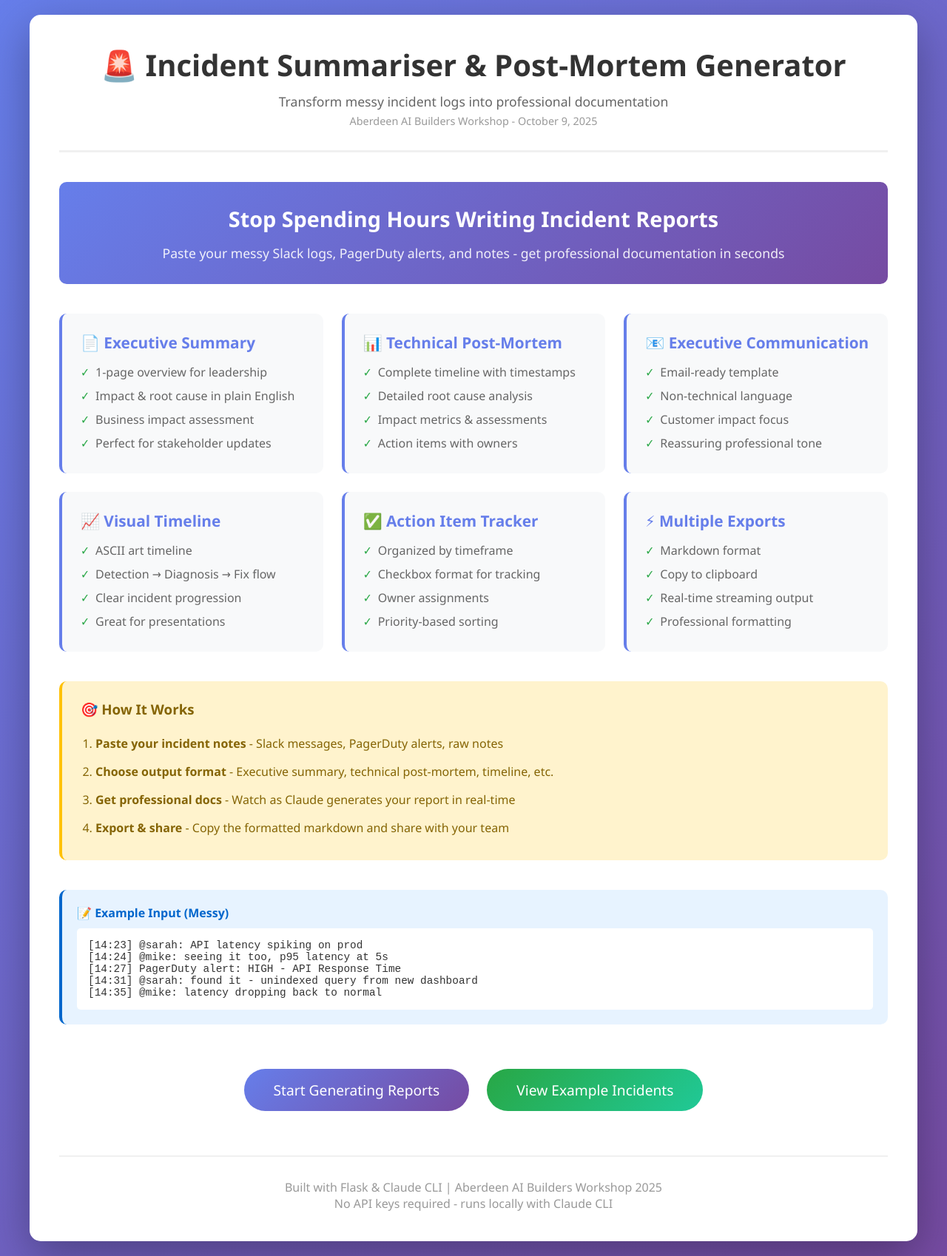
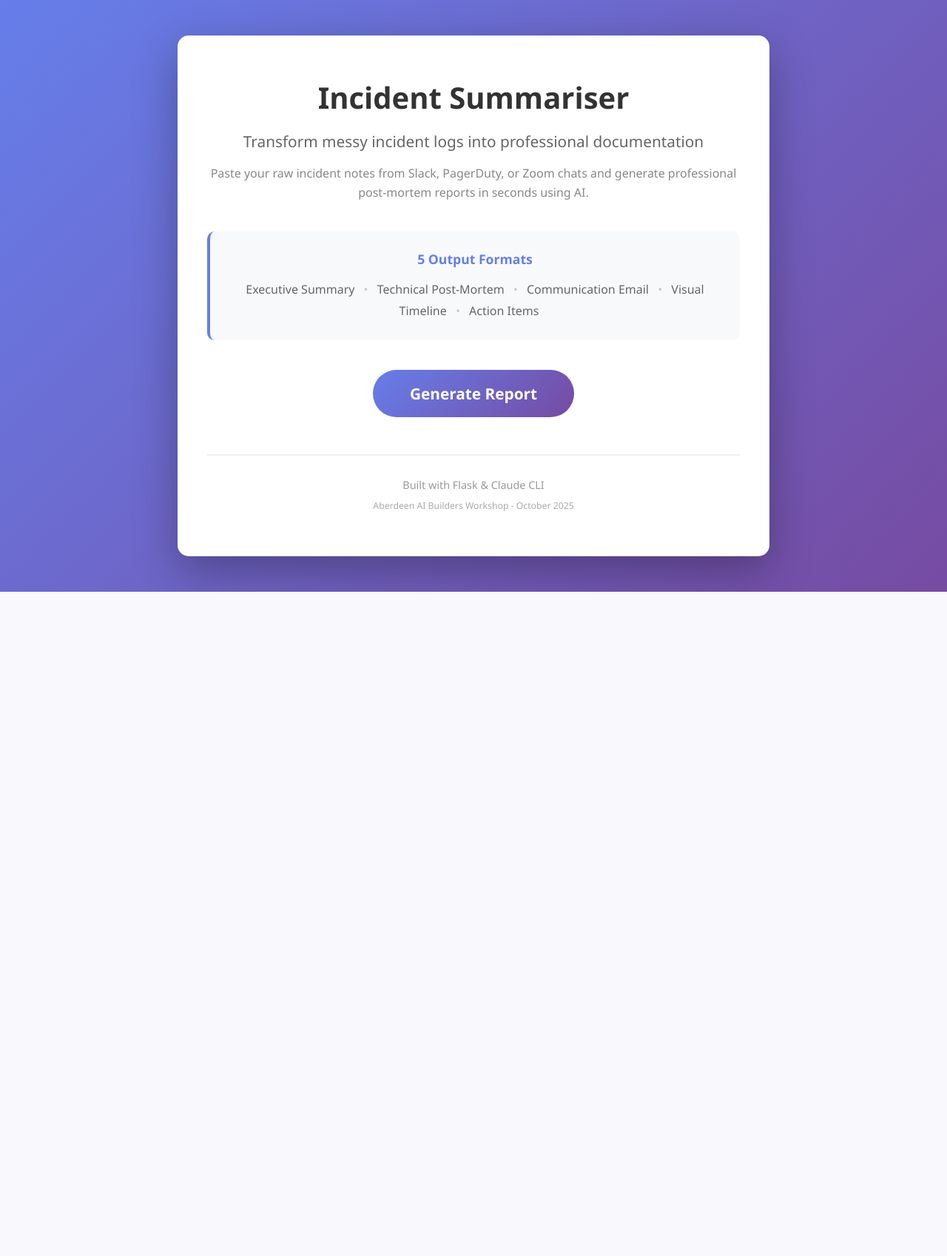
Before and after one commit to rooh010/ai-builders-aberdeen-workshop, a Flask app: page / in a window 1280 px wide. Shown: the whole page at 74% size. After the commit the page ends 800 px from the top, so only its background shows below. Run offline with Flask 3, Linux system fonts and the light colour scheme.

Commit message:
Simplify UI and remove examples page
Changes:
- Simplify index.html to clean, centered layout
- Remove feature cards grid for less busy appearance
- Remove examples page (/examples route and template)
- Keep only essential information on home page
- Update to single "Generate Report" CTA button

```diff
--- a/app.py
+++ b/app.py
@@ -393,12 +393,6 @@ def api_generate_report():
         )
 
 
-@app.route('/examples')
-def examples():
-    """View example incidents"""
-    return render_template('examples.html')
-
-
 if __name__ == '__main__':
     print("=" * 60)
     print("🚨 Incident Summariser & Post-Mortem Generator")
--- a/templates/index.html
+++ b/templates/index.html
@@ -15,115 +15,81 @@
             font-family: 'Segoe UI', Tahoma, Geneva, Verdana, sans-serif;
             background: linear-gradient(135deg, #667eea 0%, #764ba2 100%);
             min-height: 100vh;
+            display: flex;
+            align-items: center;
+            justify-content: center;
             padding: 20px;
         }
 
         .container {
-            max-width: 1200px;
+            max-width: 800px;
             margin: 0 auto;
             background: white;
             border-radius: 15px;
-            padding: 40px;
+            padding: 60px 40px;
             box-shadow: 0 20px 60px rgba(0, 0, 0, 0.3);
-        }
-
-        header {
             text-align: center;
-            margin-bottom: 40px;
-            padding-bottom: 30px;
-            border-bottom: 3px solid #f0f0f0;
         }
 
         h1 {
             color: #333;
             font-size: 2.5em;
-            margin-bottom: 10px;
+            margin-bottom: 20px;
+            line-height: 1.2;
         }
 
         .subtitle {
             color: #666;
-            font-size: 1.1em;
-            margin-bottom: 5px;
+            font-size: 1.3em;
+            margin-bottom: 15px;
+            line-height: 1.5;
         }
 
-        .workshop-info {
-            color: #999;
-            font-size: 0.9em;
+        .description {
+            color: #888;
+            font-size: 1em;
+            margin-bottom: 40px;
+            line-height: 1.6;
         }
 
-        .hero {
-            background: linear-gradient(135deg, #667eea 0%, #764ba2 100%);
-            color: white;
-            padding: 30px;
+        .formats {
+            background: #f8f9fa;
+            padding: 25px;
             border-radius: 10px;
             margin-bottom: 40px;
-            text-align: center;
+            border-left: 4px solid #667eea;
         }
 
-        .hero h2 {
-            font-size: 1.8em;
+        .formats h3 {
+            color: #667eea;
+            font-size: 1.1em;
             margin-bottom: 15px;
         }
 
-        .hero p {
-            font-size: 1.1em;
-            opacity: 0.9;
+        .formats ul {
+            list-style: none;
+            color: #666;
+            line-height: 1.8;
         }
 
-        .features {
-            display: grid;
-            grid-template-columns: repeat(auto-fit, minmax(300px, 1fr));
-            gap: 25px;
-            margin: 40px 0;
+        .formats li {
+            display: inline;
         }
 
-        .feature-card {
-            background: #f8f9fa;
-            padding: 25px;
-            border-radius: 10px;
-            border-left: 4px solid #667eea;
-            transition: transform 0.3s, box-shadow 0.3s;
+        .formats li:after {
+            content: " • ";
+            color: #ccc;
+            margin: 0 8px;
         }
 
-        .feature-card:hover {
-            transform: translateY(-5px);
-            box-shadow: 0 10px 20px rgba(0, 0, 0, 0.1);
-        }
-
-        .feature-card h3 {
-            color: #667eea;
-            margin-bottom: 10px;
-            font-size: 1.3em;
-        }
-
-        .feature-card ul {
-            list-style: none;
-            color: #666;
-        }
-
-        .feature-card li {
-            padding: 5px 0;
-            padding-left: 20px;
-            position: relative;
-        }
-
-        .feature-card li:before {
-            content: "✓";
-            position: absolute;
-            left: 0;
-            color: #28a745;
-            font-weight: bold;
-        }
-
-        .cta-section {
-            text-align: center;
-            margin: 50px 0 30px;
+        .formats li:last-child:after {
+            content: "";
         }
 
         .btn {
             display: inline-block;
-            padding: 15px 40px;
-            font-size: 1.2em;
+            padding: 18px 50px;
+            font-size: 1.3em;
             color: white;
             background: linear-gradient(135deg, #667eea 0%, #764ba2 100%);
             border: none;
@@ -131,177 +97,54 @@
             text-decoration: none;
             cursor: pointer;
             transition: transform 0.3s, box-shadow 0.3s;
-            margin: 10px;
+            font-weight: 600;
         }
 
         .btn:hover {
             transform: translateY(-3px);
-            box-shadow: 0 10px 20px rgba(102, 126, 234, 0.4);
-        }
-
-        .btn-secondary {
-            background: linear-gradient(135deg, #28a745 0%, #20c997 100%);
-        }
-
-        .how-it-works {
-            background: #fff3cd;
-            border-left: 4px solid #ffc107;
-            padding: 25px;
-            border-radius: 10px;
-            margin: 40px 0;
-        }
-
-        .how-it-works h3 {
-            color: #856404;
-            margin-bottom: 15px;
-        }
-
-        .how-it-works ol {
-            color: #856404;
-            padding-left: 20px;
-        }
-
-        .how-it-works li {
-            padding: 8px 0;
-            font-weight: 500;
-        }
-
-        .example-box {
-            background: #e7f3ff;
-            border-left: 4px solid #0066cc;
-            padding: 20px;
-            border-radius: 10px;
-            margin: 20px 0;
-        }
-
-        .example-box h4 {
-            color: #0066cc;
-            margin-bottom: 10px;
-        }
-
-        .example-box code {
-            display: block;
-            background: white;
-            padding: 15px;
-            border-radius: 5px;
-            margin-top: 10px;
-            font-family: 'Courier New', monospace;
-            white-space: pre-wrap;
-            font-size: 0.9em;
-            color: #333;
+            box-shadow: 0 10px 30px rgba(102, 126, 234, 0.4);
         }
 
         footer {
-            text-align: center;
             margin-top: 50px;
             padding-top: 30px;
             border-top: 2px solid #f0f0f0;
             color: #999;
+            font-size: 0.9em;
+        }
+
+        .workshop-tag {
+            color: #aaa;
+            font-size: 0.85em;
+            margin-top: 10px;
         }
     </style>
 </head>
 <body>
     <div class="container">
-        <header>
-            <h1>🚨 Incident Summariser & Post-Mortem Generator</h1>
-            <p class="subtitle">Transform messy incident logs into professional documentation</p>
-            <p class="workshop-info">Aberdeen AI Builders Workshop - October 9, 2025</p>
-        </header>
+        <h1>Incident Summariser</h1>
+        <p class="subtitle">Transform messy incident logs into professional documentation</p>
+        <p class="description">
+            Paste your raw incident notes from Slack, PagerDuty, or Zoom chats and generate
+            professional post-mortem reports in seconds using AI.
+        </p>
 
-        <div class="hero">
-            <h2>Stop Spending Hours Writing Incident Reports</h2>
-            <p>Paste your messy Slack logs, PagerDuty alerts, and notes - get professional documentation in seconds</p>
+        <div class="formats">
+            <h3>5 Output Formats</h3>
+            <ul>
+                <li>Executive Summary</li>
+                <li>Technical Post-Mortem</li>
+                <li>Communication Email</li>
+                <li>Visual Timeline</li>
+                <li>Action Items</li>
+            </ul>
         </div>
 
-        <section class="features">
-            <div class="feature-card">
-                <h3>📄 Executive Summary</h3>
-                <ul>
-                    <li>1-page overview for leadership</li>
-                    <li>Impact & root cause in plain English</li>
-                    <li>Business impact assessment</li>
-                    <li>Perfect for stakeholder updates</li>
-                </ul>
-            </div>
-
-            <div class="feature-card">
-                <h3>📊 Technical Post-Mortem</h3>
-                <ul>
-                    <li>Complete timeline with timestamps</li>
-                    <li>Detailed root cause analysis</li>
-                    <li>Impact metrics & assessments</li>
-                    <li>Action items with owners</li>
-                </ul>
-            </div>
-
-            <div class="feature-card">
-                <h3>📧 Executive Communication</h3>
-                <ul>
-                    <li>Email-ready template</li>
-                    <li>Non-technical language</li>
-                    <li>Customer impact focus</li>
-                    <li>Reassuring professional tone</li>
-                </ul>
-            </div>
-
-            <div class="feature-card">
-                <h3>📈 Visual Timeline</h3>
-                <ul>
-                    <li>ASCII art timeline</li>
-                    <li>Detection → Diagnosis → Fix flow</li>
-                    <li>Clear incident progression</li>
-                    <li>Great for presentations</li>
-                </ul>
-            </div>
-
-            <div class="feature-card">
-                <h3>✅ Action Item Tracker</h3>
-                <ul>
-                    <li>Organized by timeframe</li>
-                    <li>Checkbox format for tracking</li>
-                    <li>Owner assignments</li>
-                    <li>Priority-based sorting</li>
-                </ul>
-            </div>
-
-            <div class="feature-card">
-                <h3>⚡ Multiple Exports</h3>
-                <ul>
-                    <li>Markdown format</li>
-                    <li>Copy to clipboard</li>
-                    <li>Real-time streaming output</li>
-                    <li>Professional formatting</li>
-                </ul>
-            </div>
-        </section>
-
-        <div class="how-it-works">
-            <h3>🎯 How It Works</h3>
-            <ol>
-                <li><strong>Paste your incident notes</strong> - Slack messages, PagerDuty alerts, raw notes</li>
-                <li><strong>Choose output format</strong> - Executive summary, technical post-mortem, timeline, etc.</li>
-                <li><strong>Get professional docs</strong> - Watch as Claude generates your report in real-time</li>
-                <li><strong>Export & share</strong> - Copy the formatted markdown and share with your team</li>
-            </ol>
-        </div>
-
-        <div class="example-box">
-            <h4>📝 Example Input (Messy)</h4>
-            <code>[14:23] @sarah: API latency spiking on prod
-[14:24] @mike: seeing it too, p95 latency at 5s
-[14:27] PagerDuty alert: HIGH - API Response Time
-[14:31] @sarah: found it - unindexed query from new dashboard
-[14:35] @mike: latency dropping back to normal</code>
-        </div>
-
-        <div class="cta-section">
-            <a href="/generate" class="btn">Start Generating Reports</a>
-            <a href="/examples" class="btn btn-secondary">View Example Incidents</a>
-        </div>
+        <a href="/generate" class="btn">Generate Report</a>
 
         <footer>
-            <p>Built with Flask & Claude CLI | Aberdeen AI Builders Workshop 2025</p>
-            <p>No API keys required - runs locally with Claude CLI</p>
+            <p>Built with Flask & Claude CLI</p>
+            <p class="workshop-tag">Aberdeen AI Builders Workshop - October 2025</p>
         </footer>
     </div>
 </body>
```
Also changed, not shown: templates/examples.html (deleted, +0 -328 lines).
